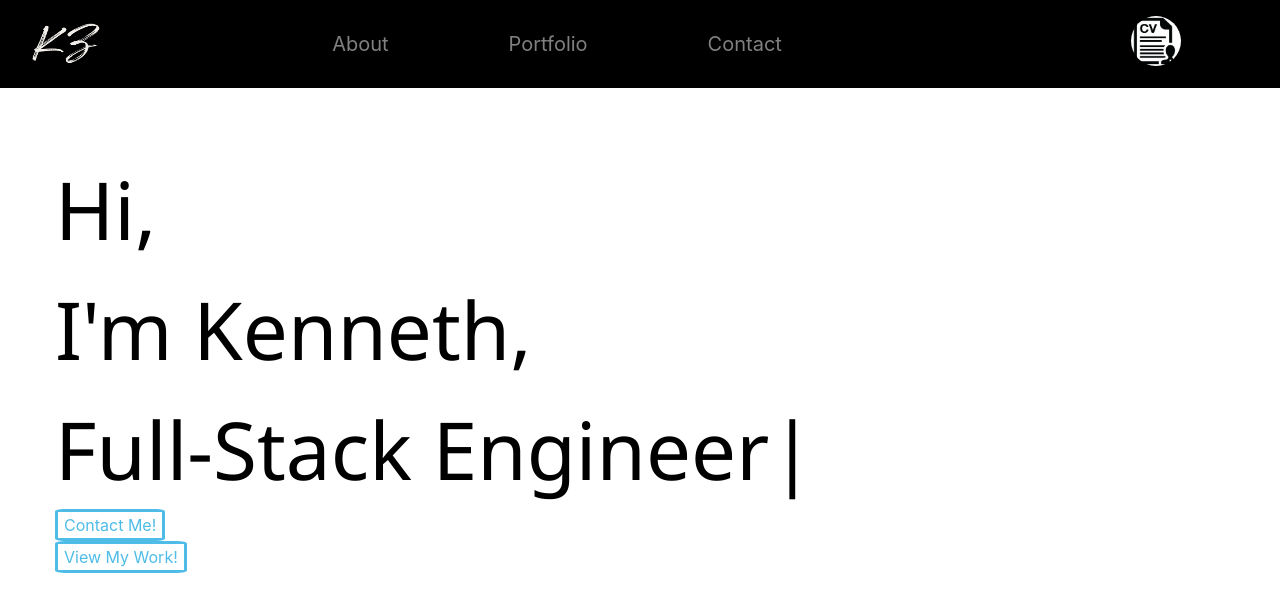
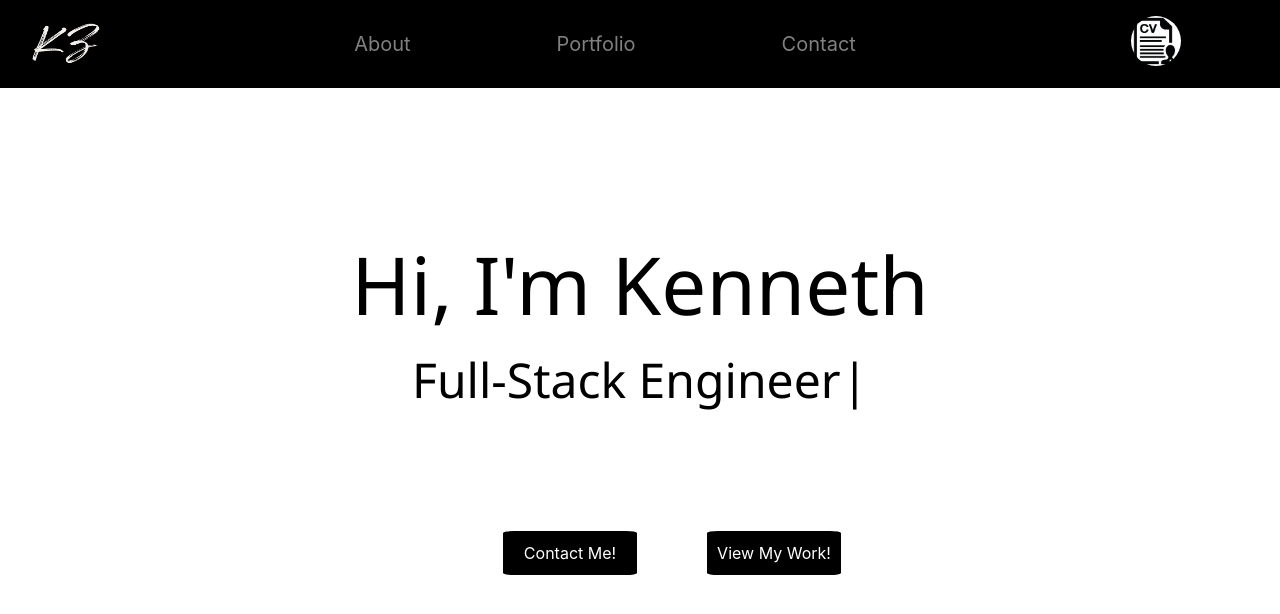
Before and after one commit to vivazavala/KennethPortfolio, a React (Create React App) app in the folder kennethportfolio/: page / in a window 1280 px wide. Shown: the top 614 px of the page. Built offline with nearby package versions, Linux system fonts and the light colour scheme; some icons are missing.

Commit message:
Cleaned up some code

```diff
--- a/kennethportfolio/src/Components/Home.css
+++ b/kennethportfolio/src/Components/Home.css
@@ -2,27 +2,28 @@
     color: black;
     font-size: 5rem;
     display:flex;
-    justify-content: left;
+    justify-content: center;
     align-items: center;
     font-family:'Segoe UI', Tahoma, Geneva, Verdana, sans-serif;
     list-style-type: none;
-    padding-top: 5%;
+    padding-top: 10%;
+    margin-left: 0%;
 }
 .phoneli{
     color: black;
     font-size: 2rem;
     display:flex;
-    justify-content: left;
+    justify-content: center;
     align-items: center;
     font-family:'Segoe UI', Tahoma, Geneva, Verdana, sans-serif;
     list-style-type: none;
-    padding-top: 5%;
+    margin-top: 7rem;
 }
 .typeWriterText{
     color: black;
-    font-size: 5rem;
+    font-size: 3rem;
     display:flex;
-    justify-content: left;
+    justify-content: center;
     align-items: center;
     font-family:'Segoe UI', Tahoma, Geneva, Verdana, sans-serif;
     list-style-type: none;
@@ -31,17 +32,35 @@
     color: black;
     font-size: 2rem;
     display:flex;
-    justify-content: left;
+    justify-content: center;
     align-items: center;
     font-family:'Segoe UI', Tahoma, Geneva, Verdana, sans-serif;
     list-style-type: none;
+    margin-top: 2rem;
 }
 .button{
-    color: rgb(78, 188, 231);
-    display: flex;
-    border-radius: 8%;
-    background-color: white;
-    border:rgb(78, 188, 231) solid;
+    color: white;
+    display: inline-flex;
+    height: 50px;
+    width: 140px;
+    border-radius: 10%;
+    background-color: black;
+    border: white solid;
     justify-content: center;
     align-items: center;
+    margin-left: 4rem;
+    margin-top: 7rem;
 }
+.phoneButton{
+        color: white;
+        display: inline-flex;
+        height: 50px;
+        width: 100px;
+        border-radius: 10%;
+        background-color: black;
+        border: white solid;
+        justify-content: center;
+        align-items: center;
+        margin-left: 2rem;
+        margin-top: 6rem;
+}
--- a/kennethportfolio/src/Components/Home.js
+++ b/kennethportfolio/src/Components/Home.js
@@ -14,18 +14,17 @@ function Home() {
 
   }
   return (
-    <motion.div
+    <motion.div style ={{background: "white"}}
     initial={{scaleY: 0}}
     animate={{scaleY:1}}
     exit={{scaleY:0}}
     transition={{duration: .5, delay: 1}}
     >
 
-    <Container fluid>
-      <ul >
-      <motion.li className={PageSize.width >= 500 ? "li" : "phoneli"} whileHover={{color: '#c227e6'}}>
-      Hi, <br></br>
-      I'm Kenneth,
+    <Container style={{padding: "0px",}} fluid>
+      <ul style ={{padding: "10px"}}>
+      <motion.li className={PageSize.width >= 500 ? "li" : "phoneli"} whileHover={{scale: 1.1}}>
+      Hi, I'm Kenneth
       </motion.li>
       <motion.li className ={PageSize.width >= 500 ? "typeWriterText" : "phonetypeWriterText"} whileHover={{color:'#c227e6'}}>
          <TypeWriter options={{
@@ -35,9 +34,10 @@ function Home() {
           delay: 65, deleteSpeed: 60, pauseFor: 1000
            }} />
       </motion.li>
-      <motion.button className='button' whileTap={{scale: .5}} whileHover={{scale: 1.1}}>Contact Me!</motion.button>
-      <motion.button className='button' whileTap={{scale: .5}} whileHover={{scale: 1.1}}>View My Work!</motion.button>
-
+      <div style ={{textAlign: "center"}}>
+      <motion.button className= {PageSize.width >= 500 ? "button" : "phoneButton"}whileTap={{scale: .5}} whileHover={{scale: 1.1}}>Contact Me!</motion.button>
+      <motion.button className= {PageSize.width >= 500 ? "button" : "phoneButton"} whileTap={{scale: .5}} whileHover={{scale: 1.1}}>View My Work!</motion.button>
+      </div>
       </ul>
     </Container>
     </motion.div>
--- a/kennethportfolio/src/Components/NavBar.js
+++ b/kennethportfolio/src/Components/NavBar.js
@@ -10,7 +10,7 @@ import {ViewSize} from "../App.js";
 import {motion} from "framer-motion";
 
 var navLinkStyle ={
-    fontSize: '20px'
+    fontSize: '20px',
 }
 var hamburgerLinkStyle ={
     width: '15%'
@@ -19,21 +19,18 @@ var navBarCustomCol = {
     backgroundColor: '#000000'
 }
 var linkStyle ={
-    paddingLeft: "60px",
-    paddingRight: "60px"
+    paddingLeft: "25px",
+    paddingRight: "25px",
+    marginLeft: "6rem"
 }
 var iconStyle ={
     paddingRight: "5px"
 }
 var phoneIconStyle={
-    paddingLeft:'13px',
-    paddingRight: "13px",
+    marginLeft: "2rem",
+    padding: "5px",
     justifyContent: 'center',
     display: 'flex'
-}
-var phoneNav ={
-    fontSize: '15px',
-    transition: '0.3s all ease-out'
 }
 var phoneLinkStyle={
     transition: '0.2s all ease-out',
@@ -78,7 +75,7 @@ transition={{ease: "easeInOut", duration: 1}}
 
                 <Nav className='ms-auto'>
                 <motion.div whileHover={{scale: 1.1}}>
-                    <Navbar.Brand href="/" title ="Home" style ={PageSize.width >= 700 ? navLinkStyle : phoneNav}><img src = {kzlogo} style ={PageSize.width >= 500 ? logoStyle : phoneLogoStyle}/></Navbar.Brand>
+                    <Navbar.Brand href="/" title ="Home"><img src = {kzlogo} style ={PageSize.width >= 500 ? logoStyle : phoneLogoStyle}/></Navbar.Brand>
                 </motion.div>
                 </Nav>
             <Navbar.Toggle aria-controls="responsive-navbar-nav" />
```
